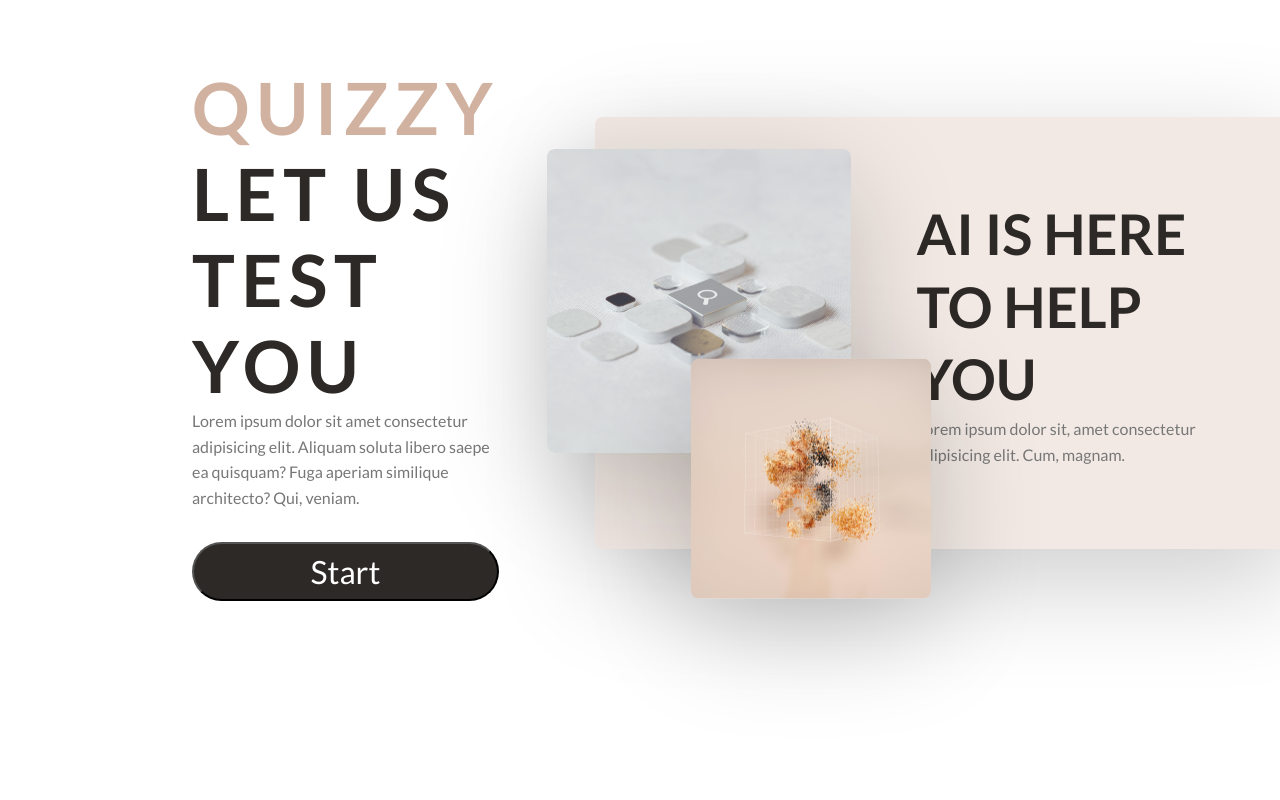
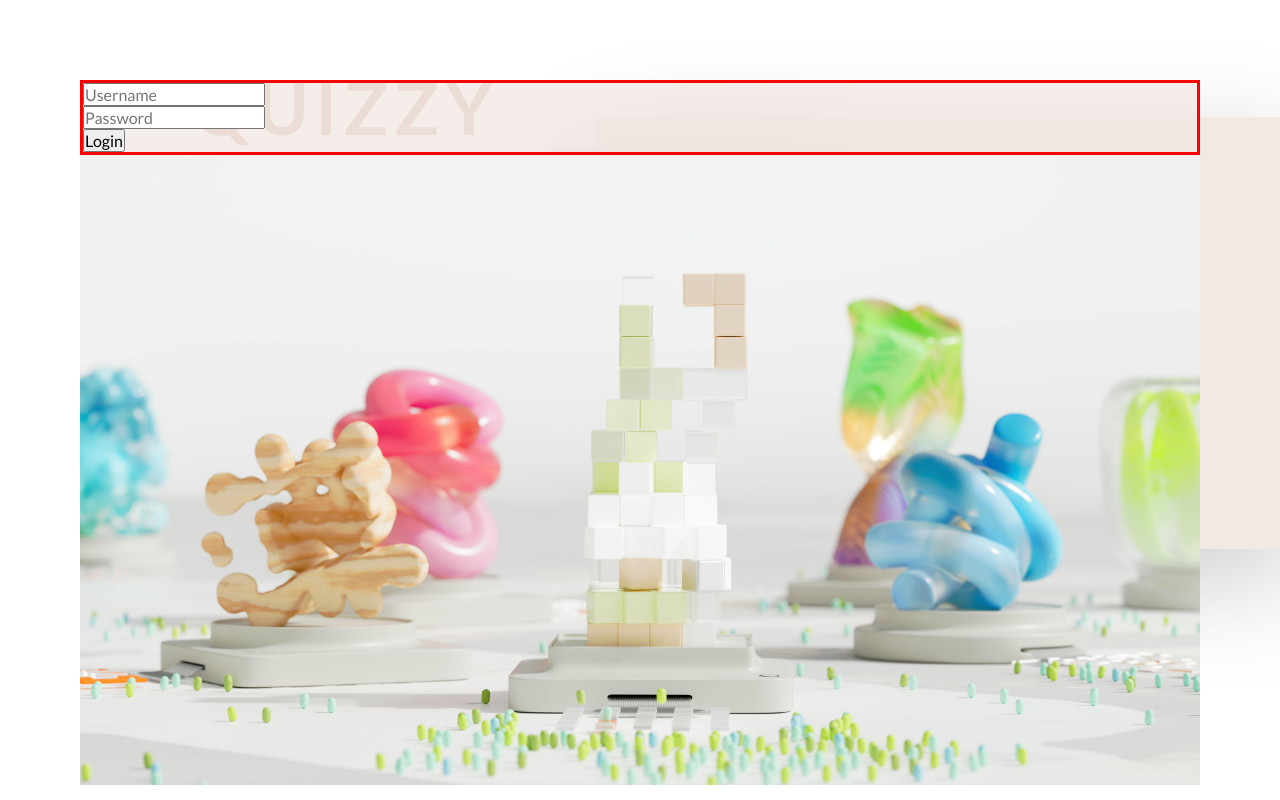
Before and after one commit to ReactRay/quizy, a React (Vite) app in the folder frontend/: page / in a window 1280 px wide. Built offline with nearby package versions, Linux system fonts and the light colour scheme.

Commit message:
login in componenet and data binding

```diff
--- /dev/null
+++ b/frontend/src/cmps/Login.jsx
@@ -0,0 +1,45 @@
+import { useState } from 'react';
+
+export function Login() {
+    const [formData, setFormData] = useState({
+        username: '',
+        password: '',
+    });
+
+    const handleChange = (e) => {
+        setFormData((prev) => ({
+            ...prev,
+            [e.target.name]: e.target.value,
+        }));
+    };
+
+    return (
+        <div className="login">
+            <form className="form">
+                <div className="form-group">
+                    <input
+                        type="text"
+                        name="username"
+                        placeholder="Username"
+                        value={formData.username}
+                        onChange={handleChange}
+                    />
+                </div>
+                <div className="form-group">
+                    <input
+                        type="password"
+                        name="password"
+                        placeholder="Password"
+                        value={formData.password}
+                        onChange={handleChange}
+                    />
+                </div>
+                <button type="submit">Login</button>
+            </form>
+
+            <div>
+                <img src="/ai5.jpg" alt="img" />
+            </div>
+        </div>
+    );
+}
--- a/frontend/src/pages/Home.jsx
+++ b/frontend/src/pages/Home.jsx
@@ -1,3 +1,5 @@
+
+import { Login } from "../cmps/Login"
 
 export function Home() {
 
@@ -13,7 +15,7 @@ export function Home() {
                         <div className="right-side-container">
                             <h1><span>Quizzy</span> let us test you</h1>
                             <p>Lorem ipsum dolor sit amet consectetur adipisicing elit. Aliquam soluta libero saepe ea quisquam? Fuga aperiam similique architecto? Qui, veniam.</p>
-                            <button>Start</button>
+                            <button className='btn'>Start</button>
                         </div>
                     </div>
 
@@ -39,6 +41,8 @@ export function Home() {
 
             </div>
 
+            <Login />
+
         </section>
     )
 }
--- a/frontend/src/styles/Pages/_home.scss
+++ b/frontend/src/styles/Pages/_home.scss
@@ -3,6 +3,7 @@
 .home {
   background-color: $color-white;
   height: 100dvh;
+  position: relative;
 
   p {
     color: $color-grey;
--- /dev/null
+++ b/frontend/src/styles/Pages/_login.scss
@@ -0,0 +1,25 @@
+@use '../globals' as *;
+
+.login {
+  width: calc(100% - 10rem);
+  height: calc(100% - 10rem);
+  position: absolute;
+  top: 50%;
+  left: 50%;
+  transform: translate(-50%, -50%);
+  border-radius: 8px;
+  background-color: rgba($color-box-bg, $alpha: 0.8);
+
+  .form {
+    border: 3px solid red;
+  }
+}
+
+$color-primary: #2d2926;
+$color-button-bg: #2d2926;
+$color-button-text: #ffffff;
+$color-box-bg: #f2e9e4;
+
+$color-grey: #777;
+$color-dark: #000;
+$color-white: #fff;
--- /dev/null
+++ b/frontend/src/styles/_components.scss
@@ -0,0 +1,19 @@
+@use './globals' as *;
+
+.btn {
+  background-color: $color-button-bg;
+  color: $color-button-text;
+  border-radius: 100rem;
+  padding: 0.5rem 1rem;
+  transition: all 0.6s;
+
+  &:hover {
+    transform: translateY(-0.5rem);
+    box-shadow: 0 3rem 4rem rgba($color: $color-dark, $alpha: 0.5);
+  }
+
+  &:active {
+    transform: translateY(0.2rem);
+    box-shadow: 0 1rem 1rem rgba($color: $color-dark, $alpha: 0.5);
+  }
+}
--- a/frontend/src/styles/main.scss
+++ b/frontend/src/styles/main.scss
@@ -1,5 +1,7 @@
 @use './globals' as *;
+@use './components.scss';
 @use './Pages/home';
+@use './Pages/login';
 @import url('https://fonts.googleapis.com/css2?family=Lato:ital,wght@0,100;0,300;0,400;0,700;0,900;1,100;1,300;1,400;1,700;1,900&display=swap');
 
 * {
@@ -33,10 +35,3 @@ a {
   text-decoration: none;
   color: inherit;
 }
-
-button {
-  background-color: $color-button-bg;
-  color: $color-button-text;
-  border-radius: 100rem;
-  padding: 0.5rem 1rem;
-}
```
